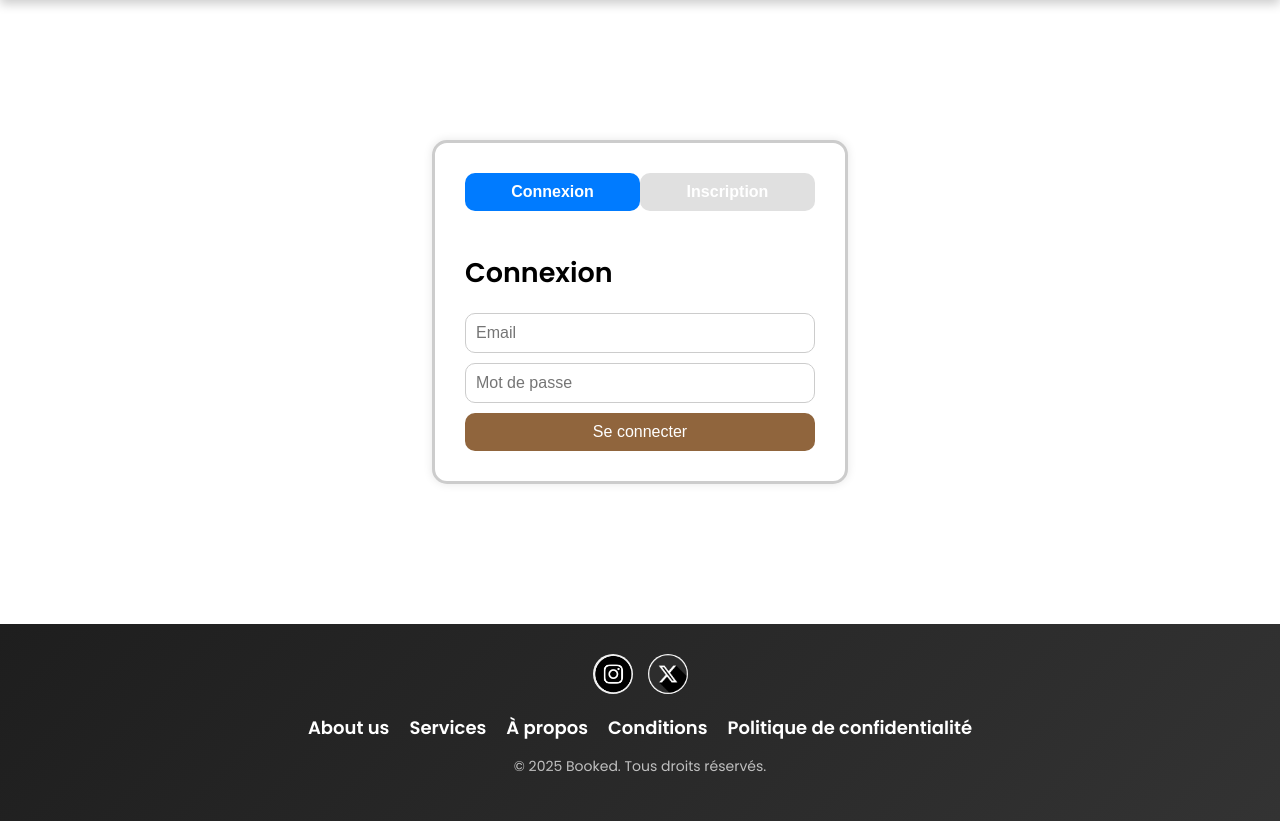
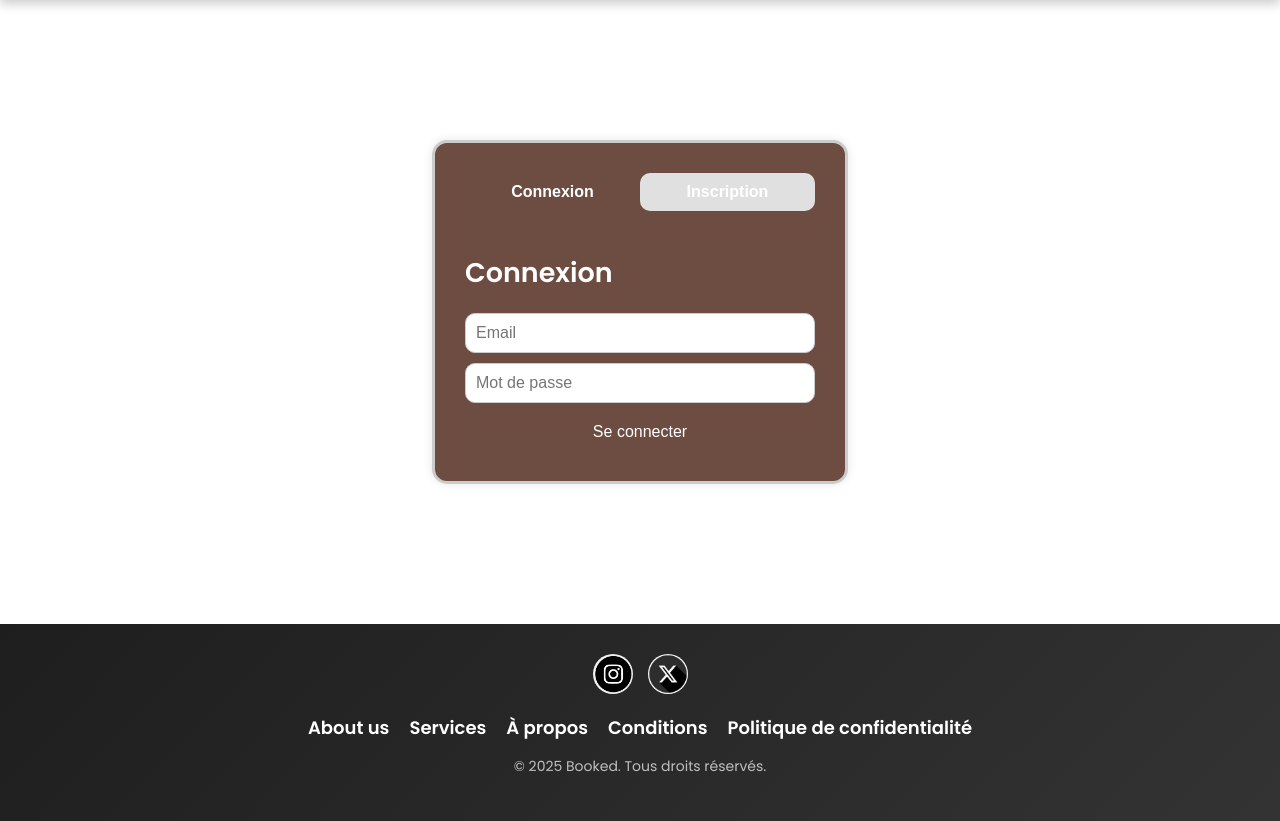
Before and after one commit to BenoitChirez/Open_JavaScript_Project_Booked, a PHP site: page /HTML/Inscription.html in a window 1280 px wide. Shown: the part 79-900 px from the top of the page. Run offline with PHP 8.4, Linux system fonts and the light colour scheme.

Commit message:
couleurs test1

```diff
--- a/CSS/Inscription.css
+++ b/CSS/Inscription.css
@@ -1,7 +1,6 @@
 /* 1. Mise en page du main */
-
 main {
-  min-height:78vh ;
+  min-height: 78vh;
   display: flex;
   flex-direction: column;
   justify-content: center; /* Centrage vertical */
@@ -18,7 +17,6 @@ main#tableau {
   max-width: 100%;
   height: 100vh;            /* Hauteur 100% de la fenêtre */
   box-sizing: border-box;
-
 }
 
 /* 3. Centrage des cellules */
@@ -27,7 +25,6 @@ main#tableau {
   justify-content: center;
   align-items: center;
   background-color: #4e342e;
-
 }
 
 /* 4. Cellule centrale (n°5) */
@@ -35,16 +32,15 @@ main#tableau {
   display: flex;
   justify-content: center; /* Centrer horizontalement */
   align-items: center;     /* Centrer verticalement */
-  background-color:#4e342e;
+  background-color: #4e342e;
   padding: 20px;
   width: 100%;
   height: 100%;            /* Remplir toute la hauteur de la cellule centrale */
-
 }
 
 /* 5. Conteneur du formulaire */
 .container {
-  background-color: white;
+  background-color: #6d4c41;
   border: 3px solid #ccc;
   border-radius: 15px;
   padding: 30px;
@@ -60,6 +56,7 @@ main#tableau {
 /* 6. Titre */
 .container h2 {
   margin-bottom: 20px;
+  color: white;
 }
 
 /* 7. Formulaire */
@@ -82,7 +79,7 @@ main#tableau {
 .container button {
   padding: 10px;
   font-size: 1rem;
-  background-color:#90653d;
+  background-color: #6d4c41;
   color: white;
   border: none;
   cursor: pointer;
@@ -113,7 +110,7 @@ main#tableau {
 }
 
 .tabs button.active {
-  background-color: #007bff;
+  background-color: #6d4c41;
   color: white;
 }
 
```
